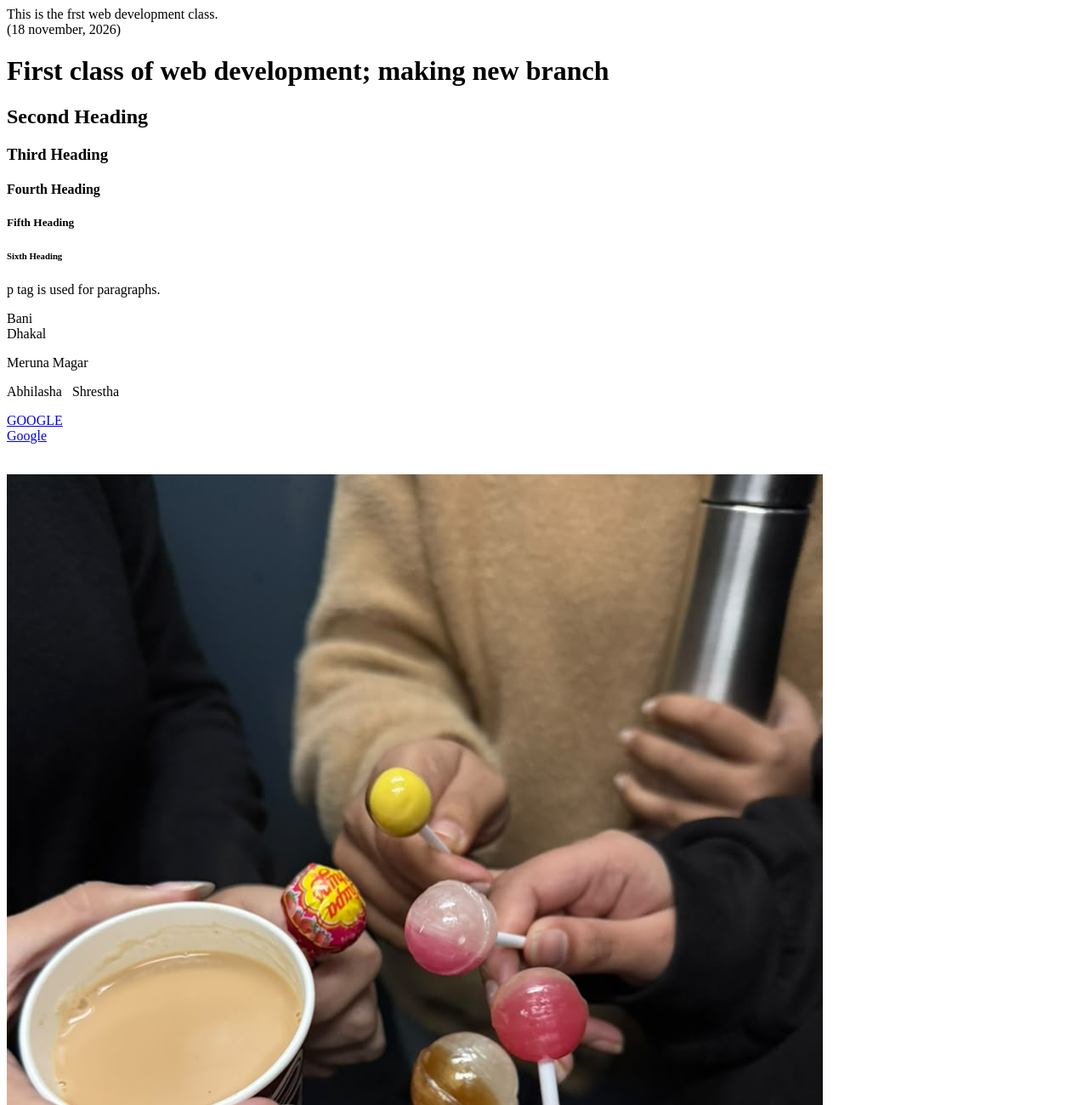
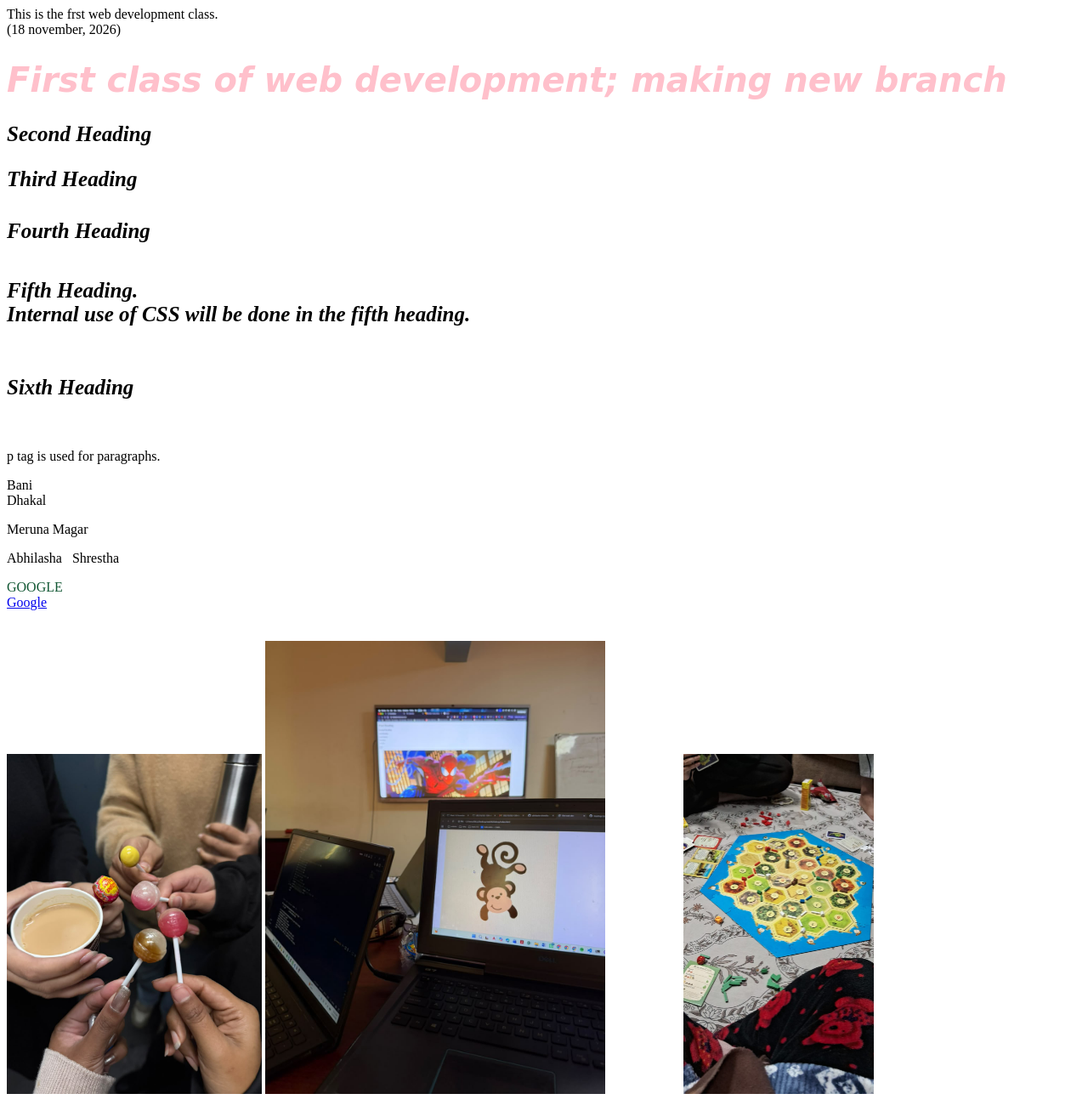
Before and after one commit to sshrestha9957-wq/web-dev, a plain HTML site: page index.html in a window 1280 px wide. Shown: the top 1300 px of the page at 85% size. Drawn offline with Linux system fonts and the light colour scheme.

Commit message:
styles: font color, size, style, weight & image changes

```diff
--- a/index.html
+++ b/index.html
@@ -1,6 +1,13 @@
 <!DOCTYPE html>
 <html lang="en">
 <head>
+    <style>
+        h1, h2, h3, h4, h5, h6 {
+            font-family:serif;
+            font-size: 25px;
+            font-style: oblique;
+        }
+    </style>
     <meta charset="UTF-8">
     <meta name="viewport" content="width=device-width, initial-scale=1.0">
     <title>First Web Development Class</title>
@@ -8,18 +15,21 @@
 <body>
     This is the frst web development class. <br> (18 november, 2026)
 
-    <h1> First class of web development; making new branch</h1>
+    <h1 style="color: pink; font-family:cursive; font-size:40px; font-style: italic;"> First class of web development; making new branch</h1>
     <h2> Second Heading </h2>
     <h3> Third Heading </h3>
     <h4> Fourth Heading</h4>
-    <h5> Fifth Heading </h5>
+    <h5> Fifth Heading. <br> Internal use of CSS will be done in the fifth heading.  </h5>
     <h6> Sixth Heading </h6>
     <p> p tag is used for paragraphs. </p>
     <p> Bani <br> Dhakal</p>
     <p> Meruna        Magar</p>
     <p> Abhilasha &nbsp; Shrestha</p>
+    <p style="color:rgb(18, 88, 52);> This text is in green. </p>
     <a href="https://www.google.com"> GOOGLE </a> <br>
     <a href="https://www.google.com" target="_blank"> Google </a> <br> <br> <br>
-    <img src="./images/lollipop.jpeg" alt="tea and lollipop yumm. ">
+    <img src="./images/lollipop.jpeg" alt="tea and lollipop yumm." height="400" width="300" style="object-fit:cover">
+    <img src="./images/monku.jpeg" alt="monkey" height=""200" width="400">
+    <img src="./images/catan.jpeg" alt="playing catan" height="400" width="400" style="object-fit:contain">
 </body>
 </html>
```
Also changed, not shown: images/monku.jpeg (added).
